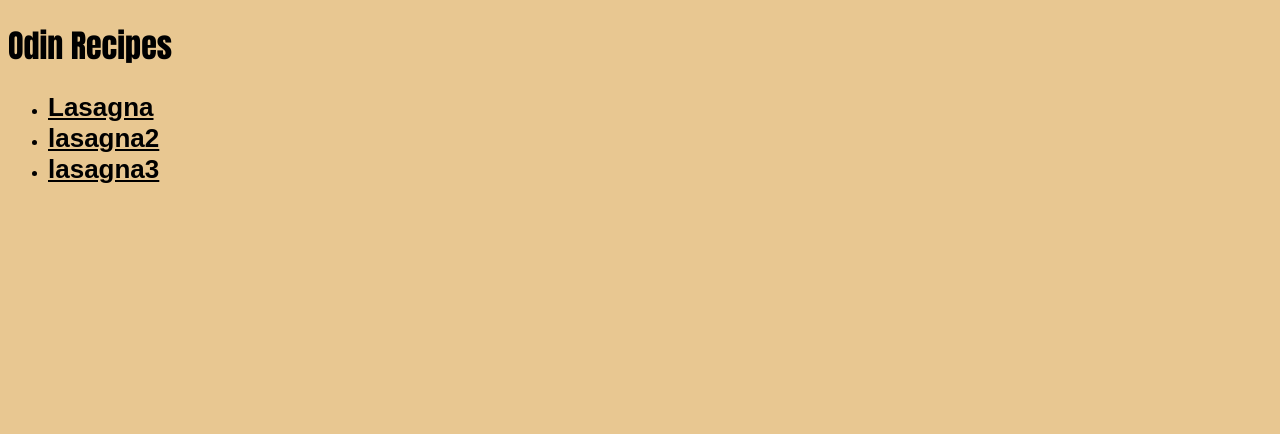
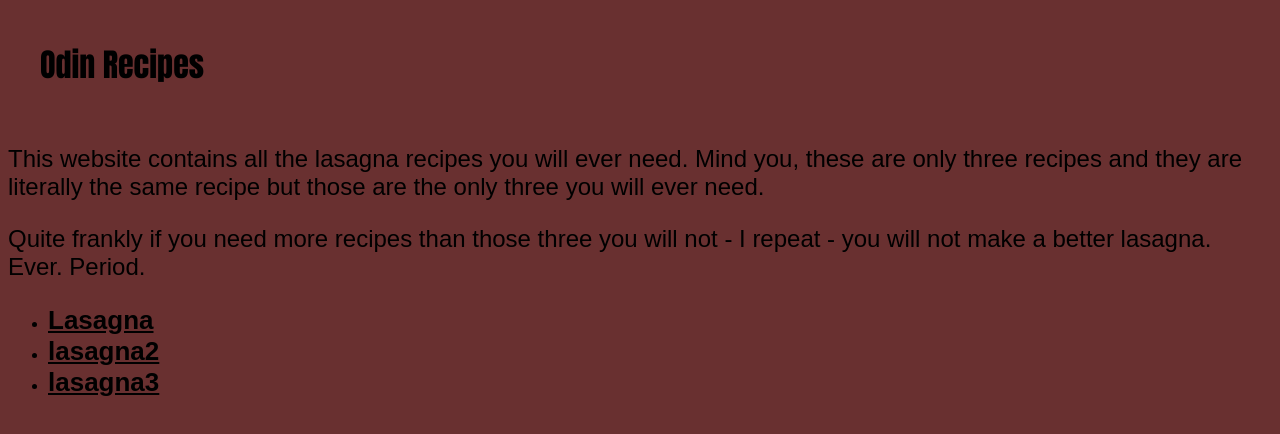
Before and after one commit to Barotrauma747/odin-recipes, a plain HTML site: page index.html in a window 1280 px wide. Drawn offline with Linux system fonts and the light colour scheme.

Commit message:
add div elements for new paragraph

```diff
--- a/index.html
+++ b/index.html
@@ -6,7 +6,16 @@
         <link href="./styles.css" rel="stylesheet">
     </head>
     <body>
-        <h1>Odin Recipes</h1>
+        <div>
+            <h1 class="header">Odin Recipes</h1>
+        </div>
+<div>
+    <p>
+        This website contains all the lasagna recipes you will ever need. Mind you, these are only three recipes and they are literally the same recipe but those are the only three you will ever need.
+    </p>
+    <p>Quite frankly if you need more recipes than those three you will not - I repeat - you will not make a better lasagna. Ever. Period. </p>
+</div>
+
         <ul>
         <li><a class="recipe" href="./recipes/lasagna.html">Lasagna</a></li>
         <li><a class="recipe" href="./recipes/lasagna2.html">lasagna2</a></li>
--- a/styles.css
+++ b/styles.css
@@ -1,6 +1,6 @@
 /* Stylesheet for Lasagna */
 *{
-    background-color: #e8c791;
+    background-color: rgb(105, 48, 48);
 }
 
 .recipe {
@@ -35,6 +35,11 @@ h5 {
     font-weight: bold;
 }
 
+.header {
+    margin: auto;
+    padding: 1em;
+}
+
 li {
     font-family: 'Franklin Gothic Medium', 'Arial Narrow', Arial, sans-serif;
     font-size: 16px;
```
